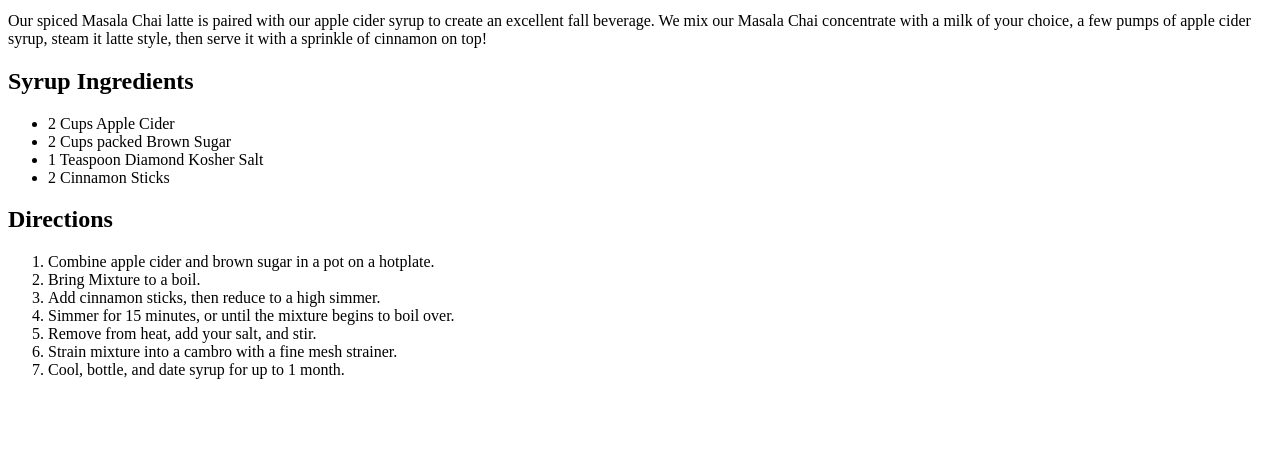
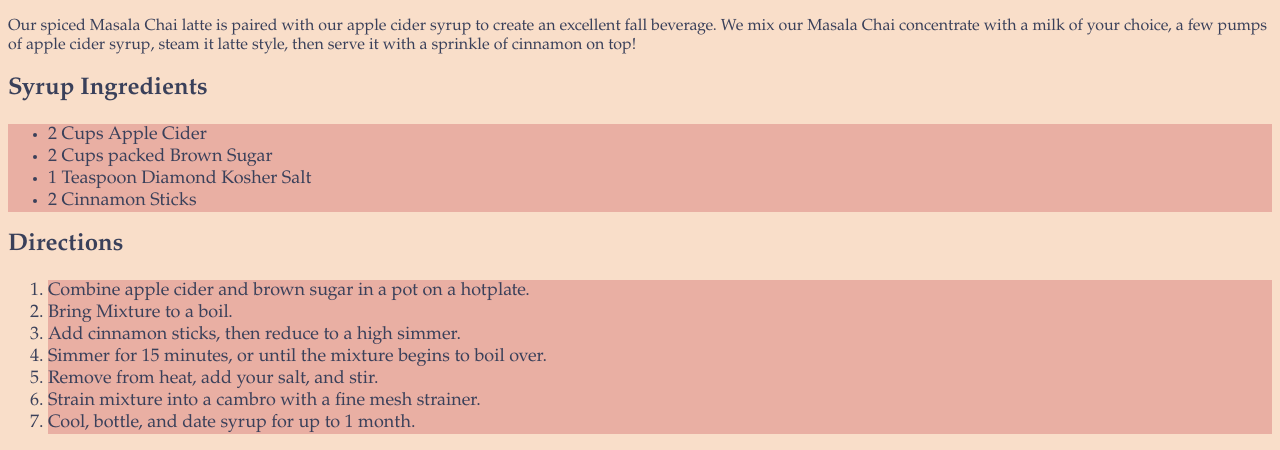
Before and after one commit to IcedPasta/odin-recipes, a plain HTML site: page recipes/appleCiderSyrup.html in a window 1280 px wide. Shown: the part 439-889 px from the top of the page. Before the commit the page ends 834 px from the top, so only its background shows below. Drawn offline with Linux system fonts and the light colour scheme.

Commit message:
add links to stylesheet in recipes

```diff
--- a/recipes/appleCiderSyrup.html
+++ b/recipes/appleCiderSyrup.html
@@ -4,6 +4,7 @@
     <meta charset="UTF-8">
     <meta name="viewport" content="width=device-width, initial-scale=1.0">
     <title>Document</title>
+    <link rel="stylesheet" href="../style.css">
 </head>
 <body>
     <h1>Apple Cider Syrup</h1>
```
Also changed, not shown: recipes/mangoBergSyrup.html (+1 -0 lines), recipes/rootbeerSyrup.html (+1 -0 lines).
